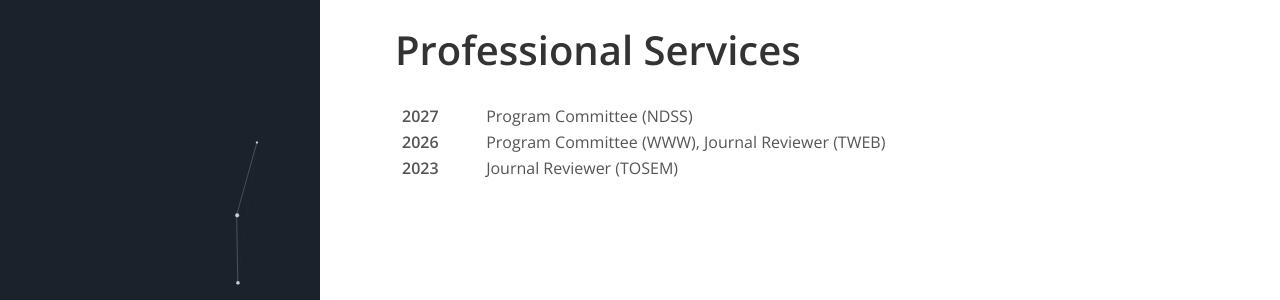
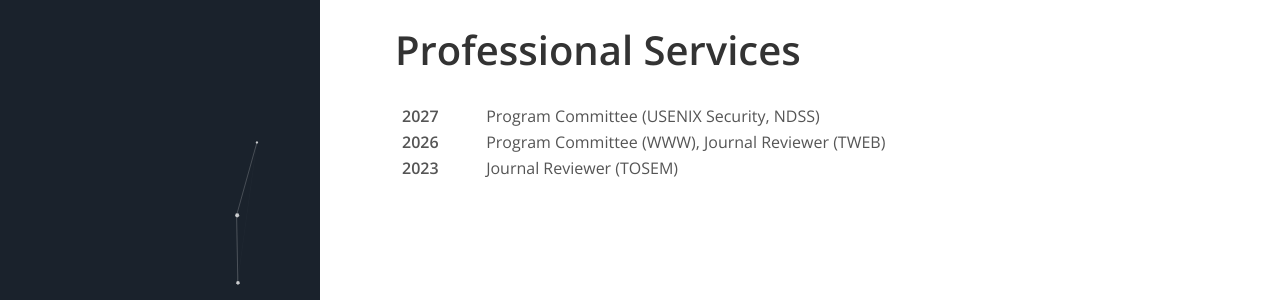
Before and after one commit to leeswimming/leeswimming.github.io, a Jekyll site: the page built from index.html, in a window 1280 px wide. Shown: the part 2047-2347 px from the top of the page. Built offline with Jekyll 4.4.1, drawn with Linux system fonts in a browser that asks for light colours; nearby versions of some CDN libraries.

Commit message:
Update CV

```diff
--- a/_data/services.yml
+++ b/_data/services.yml
@@ -1,5 +1,5 @@
 - year: 2027
-  descr: Program Committee (NDSS)
+  descr: Program Committee (USENIX Security, NDSS)
 
 - year: 2026
   descr: Program Committee (WWW), Journal Reviewer (TWEB)
```
Also changed, not shown: 1 other file.
